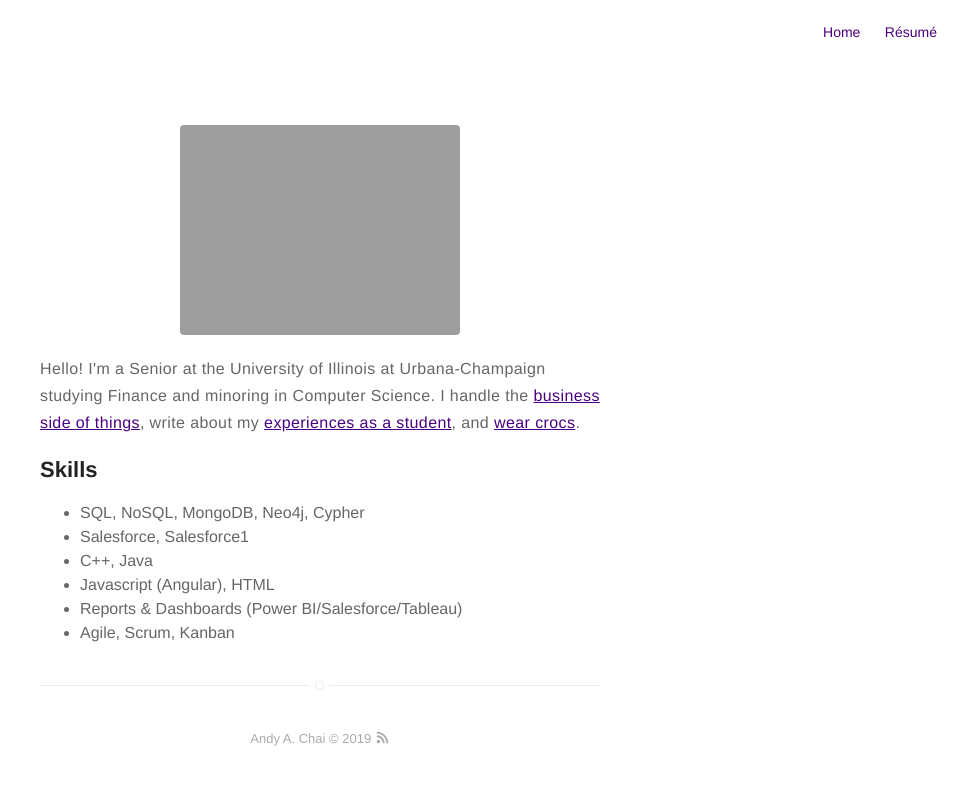
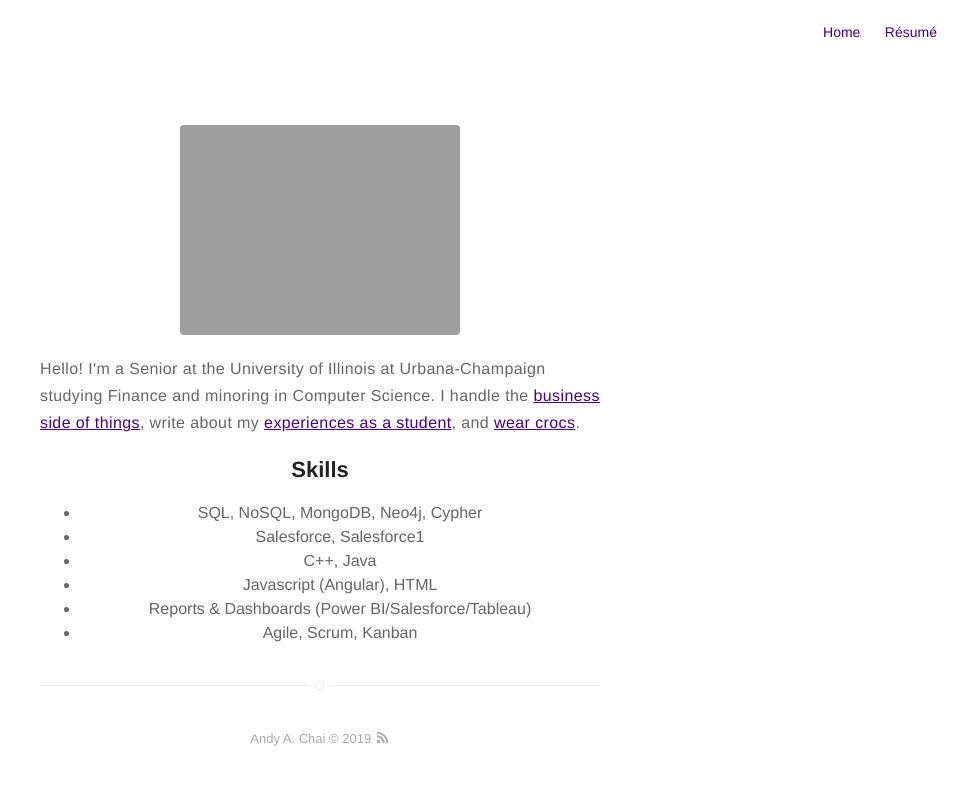
Before and after one commit to andyaustinchai/andyaustinchai.github.io, a Jekyll site: the page built from about.md, in a window 1280 px wide. Shown: the top 785 px of the page, without its empty margins (320-1280 px from the left). Built offline with Jekyll 4.4.1, drawn with Linux system fonts in a browser that asks for light colours.

Commit message:
Update about.md

```diff
--- a/about.md
+++ b/about.md
@@ -10,7 +10,7 @@ layout: page
 <p>Hello! I'm a Senior at the University of Illinois at Urbana-Champaign studying Finance and minoring in Computer Science. I handle the <a href = "https://sailapp.carrd.co/" target = "_blank">business side of things</a>, write about my <a href = "https://medium.com/@bigdchang" target="_blank">experiences as a student</a>, and <a href="https://www.instagram.com/crocconnoisseur/" target="_blank">wear crocs</a>. </p>
 
 
-<h2>Skills</h2>
+<center><h2>Skills</h2>
 
 <ul class="skill-list">
 	<li>SQL, NoSQL, MongoDB, Neo4j, Cypher</li>
@@ -20,6 +20,7 @@ layout: page
 	<li>Reports & Dashboards (Power BI/Salesforce/Tableau)</li>
 	<li>Agile, Scrum, Kanban</li>
 </ul>
+</center>
 
 <!--<h2>Projects</h2>
 
```
